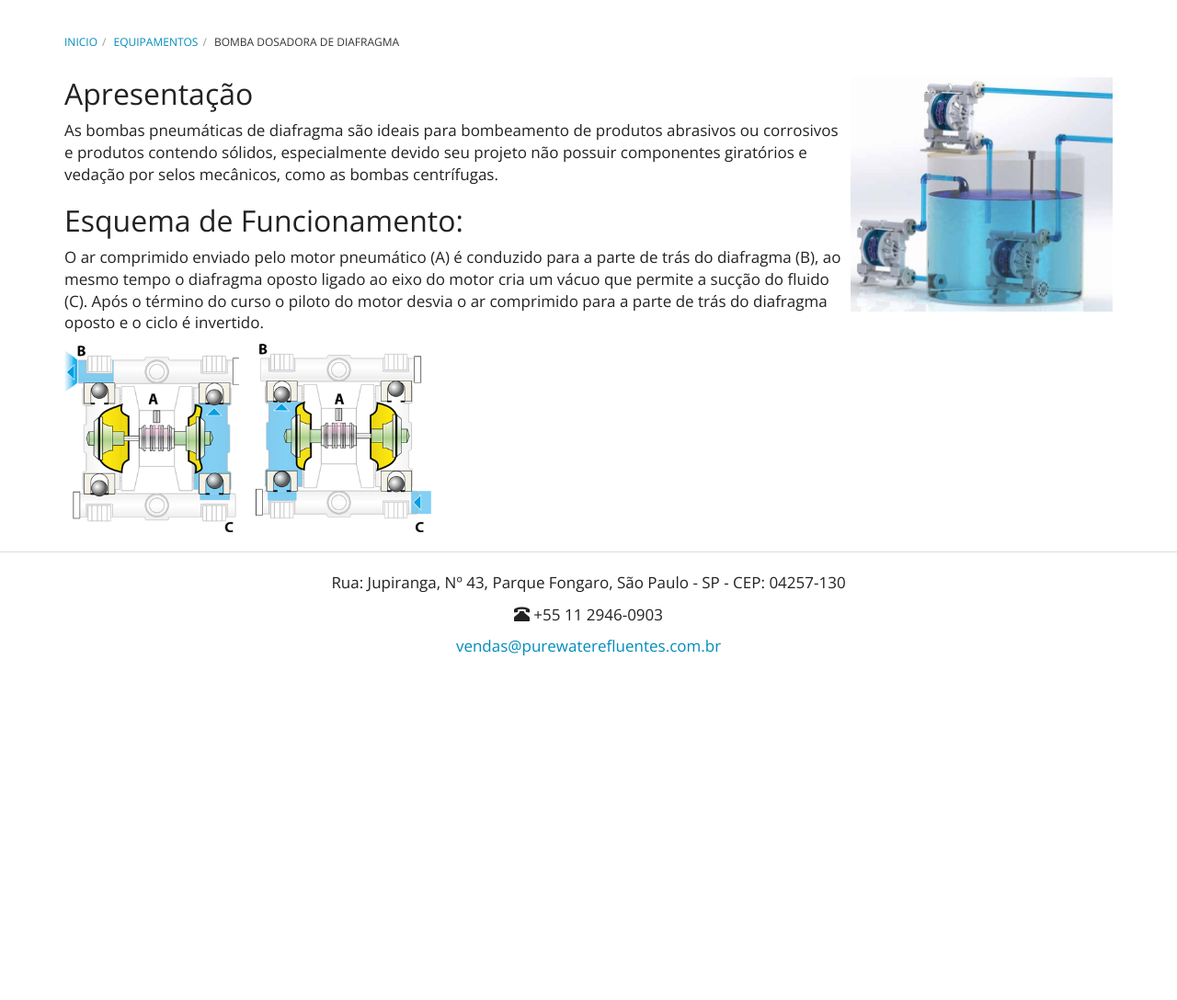
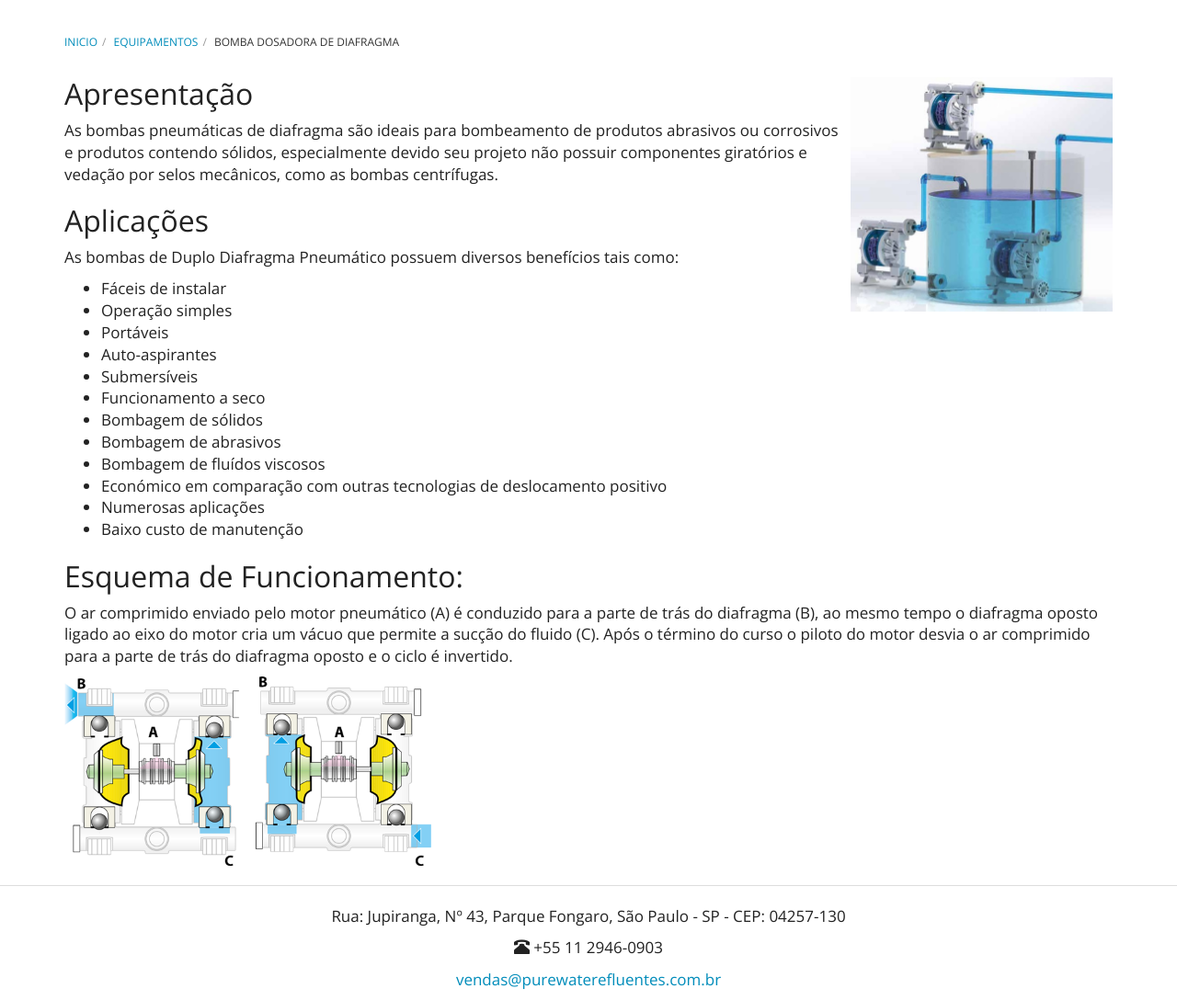
Before and after one commit to purewaterefluentes/purewaterefluentes.github.io, a Jekyll site: the page built from equipamentos/bomba-dosadora-de-diafragma-pneumatica.md, in a window 1280 px wide and 1382 px high. Shown: the part 294-1382 px from the top of the window at 92% size. Built offline with Jekyll 4.4.1, drawn with Linux system fonts in a browser that asks for light colours; nearby versions of some CDN libraries; library files that are not in the unit come from our copies.

Commit message:
Update bomba-dosadora-de-diafragma-pneumatica.md

```diff
--- a/equipamentos/bomba-dosadora-de-diafragma-pneumatica.md
+++ b/equipamentos/bomba-dosadora-de-diafragma-pneumatica.md
@@ -10,6 +10,23 @@ subtitle: Pneumática
 
 As bombas pneumáticas de diafragma são ideais para bombeamento de produtos abrasivos ou corrosivos e produtos contendo sólidos, especialmente devido seu projeto não possuir componentes giratórios e vedação por selos mecânicos, como as bombas centrífugas.
 
+## Aplicações
+
+As bombas de Duplo Diafragma Pneumático possuem diversos benefícios tais como:
+
+- Fáceis de instalar
+- Operação simples
+- Portáveis
+- Auto-aspirantes
+- Submersíveis
+- Funcionamento a seco
+- Bombagem de sólidos
+- Bombagem de abrasivos
+- Bombagem de fluídos viscosos
+- Económico em comparação com outras tecnologias de deslocamento positivo
+- Numerosas aplicações
+- Baixo custo de manutenção
+
 ## Esquema de Funcionamento:
 
 O ar comprimido enviado pelo motor pneumático (A) é conduzido para a parte de trás do diafragma (B), ao mesmo tempo o diafragma oposto ligado ao eixo do motor cria um vácuo que permite a sucção do fluido (C). Após o término do curso o piloto do motor desvia o ar comprimido para a parte de trás do diafragma oposto e o ciclo é invertido.
```
